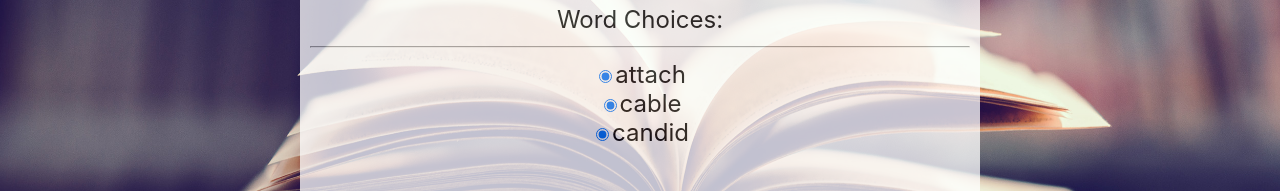
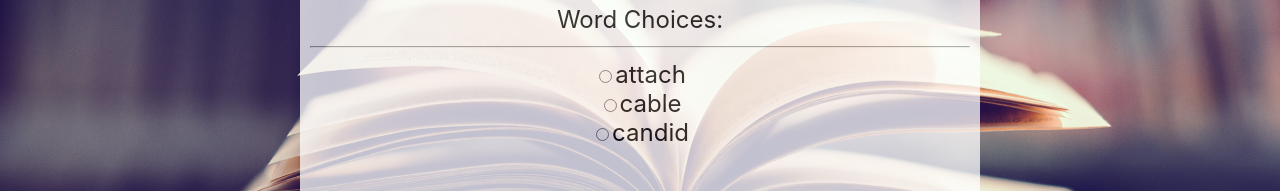
Before and after one commit to irene-rojas/words-history, a React (Create React App) app: page / in a window 1280 px wide. Shown: the part 425-616 px from the top of the page. Built offline with nearby package versions, Linux system fonts and the light colour scheme; no server answers.

Commit message:
all still selecting

```diff
--- a/src/App.js
+++ b/src/App.js
@@ -126,7 +126,7 @@ class App extends Component {
         let wordId = targetWord.id;
         this.setState({
             word: word,
-            wordId: wordId,
+            wordId: wordId
         });
         console.log(`word = ${word}`);
         console.log(`wordId = ${wordId}`);
@@ -147,12 +147,19 @@ class App extends Component {
     handleRadioClick = (event) => {
         // no event.preventDefault(); because want it to work on first click
         let radioClick = event.target.value;
-        this.setState({
-          userChoice: radioClick,
-          checked: true
-            });
+        if (radioClick) {
+            this.setState({
+                userChoice: radioClick,
+                checked: true
+                  });
+        }
+        if (!radioClick) {
+            this.setState({
+                userChoice: "",
+                checked: false
+            })
+        }
         console.log(`ID = ${radioClick}`);
-
       };
 
     // handleSubmit = (event) => {
@@ -197,14 +204,12 @@ class App extends Component {
                                 <input
                                     type="radio"
                                     value={this.state.wordChoice1.id}
-                                    checked={true}
+                                    checked={this.state.checked === true}
                                     className="radioButton"
                                     onChange={this.handleRadioClick}
                                 />
                                 {this.state.wordChoice1.word}
                             </label>
-                            {/* can this be just this.state.userChoice? */}
-                            {/* should checked be simple boolean? */}
                         </div>
 
                         <div className="word2Div">
@@ -212,7 +217,7 @@ class App extends Component {
                                 <input
                                     type="radio"
                                     value={this.state.wordChoice2.id}
-                                    checked={true}
+                                    checked={this.state.checked === true}
                                     className="radioButton"
                                     onChange={this.handleRadioClick}
                                 />
@@ -225,7 +230,7 @@ class App extends Component {
                                 <input
                                     type="radio"
                                     value={this.state.wordChoice3.id}
-                                    checked={true}
+                                    checked={this.state.checked === true}
                                     className="radioButton"
                                     onChange={this.handleRadioClick}
                                 />
```
